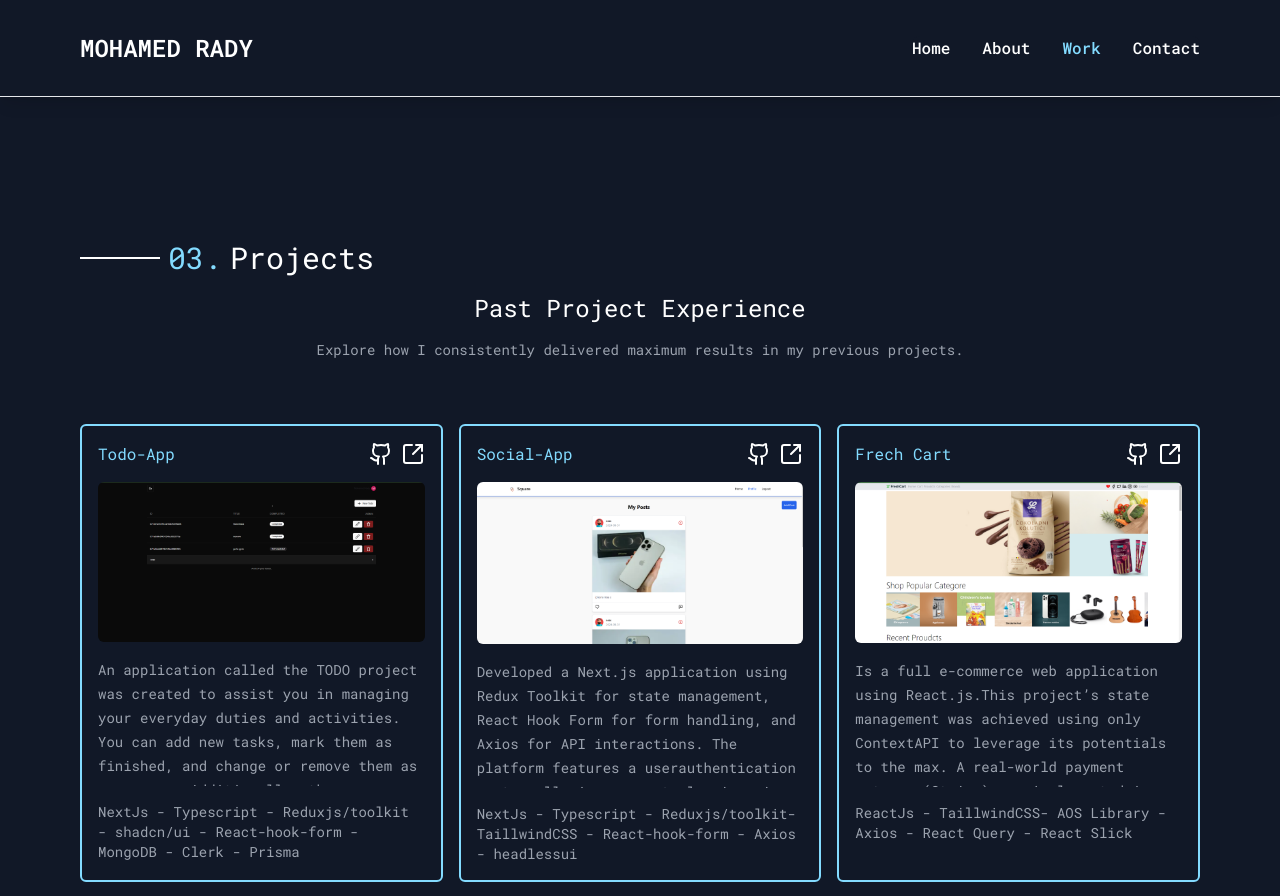
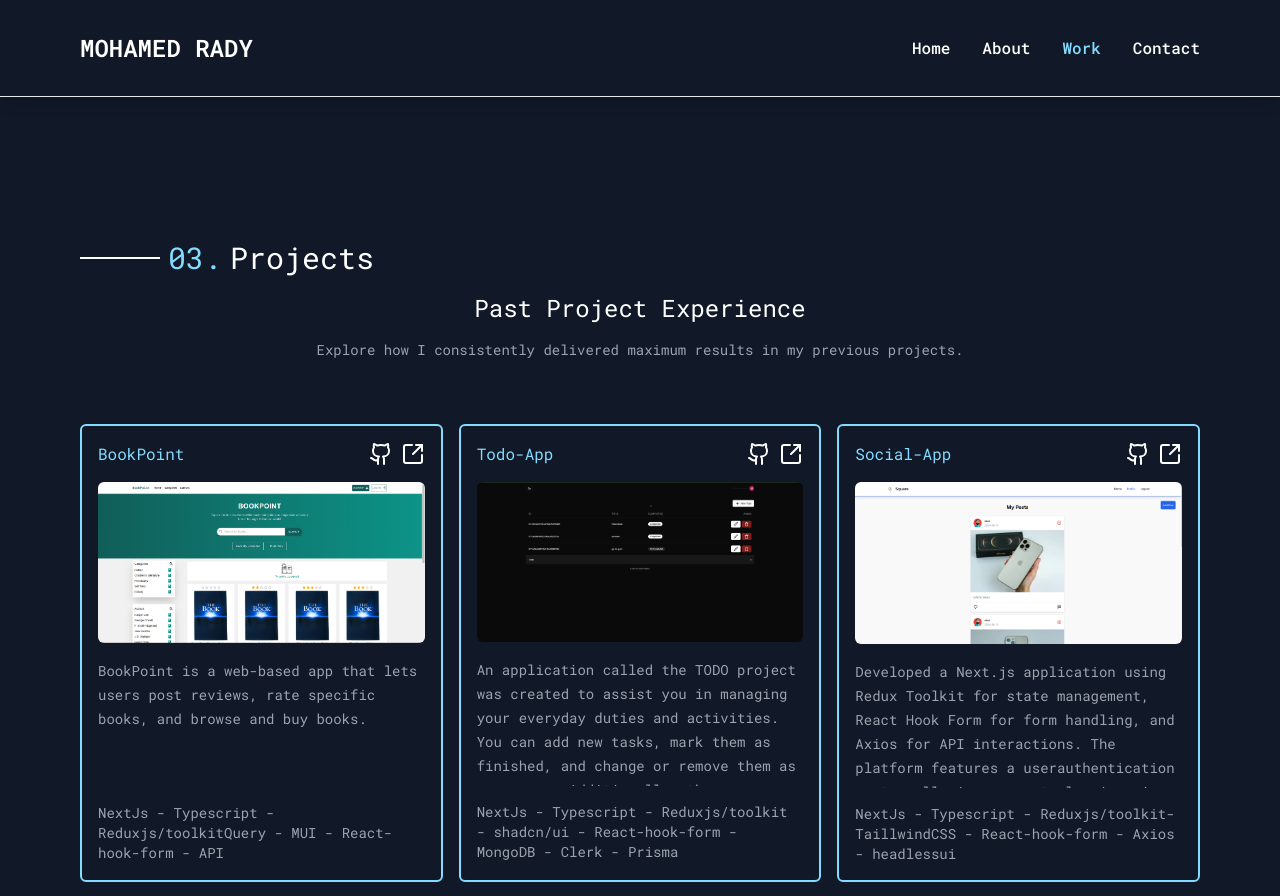
Before and after one commit to MohammedRady59/Portfolio, a React (Vite) app: page /work in a window 1280 px wide. Shown: the top 896 px of the page. Built offline with nearby package versions, Linux system fonts and the light colour scheme.

Commit message:
update New Projects

```diff
--- a/src/Components/pages/Home.jsx
+++ b/src/Components/pages/Home.jsx
@@ -14,7 +14,6 @@ function Home() {
 
     const typed = new Typed(".moveLetter", options);
 
-    // Clean up on component unmount
     return () => {
       typed.destroy();
     };
@@ -34,7 +33,7 @@ function Home() {
           I AM A <span className="moveLetter text-customBlue"></span>
         </h1>
         <a
-          href="https://drive.google.com/file/d/1mD5RCJZyR_8D0kE0536PxsoMwjhQe1i0/view?usp=sharing"
+          href="https://drive.google.com/file/d/1l1xlnOc20KWBpT8H51RuvVa5bC31pa8Q/view?usp=sharing"
           target="_blank"
           className="w-fit"
         >
--- a/src/Components/pages/Work.jsx
+++ b/src/Components/pages/Work.jsx
@@ -1,36 +1,6 @@
-import photo1 from "../../assets/Img/crud.png";
-import quran from "../../assets/Img/quran.png";
-import next from "../../assets/Img/Next.png";
-import vs from "../../assets/Img/Vs.png";
-import photo2 from "../../assets/Img/custmor.png";
-import photo3 from "../../assets/Img/footcap.png";
-import photo4 from "../../assets/Img/frech.png";
-import photo5 from "../../assets/Img/ftwk.png";
-import photo6 from "../../assets/Img/gameover.png";
-import photo7 from "../../assets/Img/plastine.png";
-import photo8 from "../../assets/Img/yummy.png";
-import todo from "../../assets/Img/Todo.png";
-import hookbank from "../../assets/Img/hookBank.png";
-import chat from "../../assets/Img/chat.png";
 import { Github, Link, SquareArrowOutUpRight } from "lucide-react";
-import { project } from "../../data";
+import { images, project } from "../../data";
 function Work() {
-  const images = [
-    todo,
-    next,
-    photo4,
-    quran,
-    chat,
-    vs,
-    hookbank,
-    photo1,
-    photo5,
-    photo7,
-    photo6,
-    photo8,
-    photo3,
-    photo2,
-  ];
   return (
     <div className="bg-head s">
       <div className="container   ">
--- a/src/data/index.js
+++ b/src/data/index.js
@@ -1,4 +1,13 @@
 export const project = [
+  {
+    name: "BookPoint",
+    details:
+      "BookPoint is a web-based app that lets users post reviews, rate specific books, and browse and buy books.",
+    skills:
+      "NextJs - Typescript - Reduxjs/toolkitQuery - MUI - React-hook-form - API ",
+    demo: "https://bookpoint.vercel.app/",
+    repo: "https://github.com/MohammedRady59/BOOKPOINT",
+  },
   {
     name: "Todo-App",
     details:
@@ -117,3 +126,35 @@ export const project = [
     repo: "https://github.com/MohammedRady59/Customer-Service",
   },
 ];
+import photo1 from "../assets/Img/crud.png";
+import quran from "../assets/Img/quran.png";
+import next from "../assets/Img/Next.png";
+import vs from "../assets/Img/Vs.png";
+import photo2 from "../assets/Img/custmor.png";
+import photo3 from "../assets/Img/footcap.png";
+import photo4 from "../assets/Img/frech.png";
+import photo5 from "../assets/Img/ftwk.png";
+import photo6 from "../assets/Img/gameover.png";
+import photo7 from "../assets/Img/plastine.png";
+import photo8 from "../assets/Img/yummy.png";
+import todo from "../assets/Img/Todo.png";
+import hookbank from "../assets/Img/hookBank.png";
+import chat from "../assets/Img/chat.png";
+import bookPoint from "../assets/Img/bookPoint.png";
+export const images = [
+  bookPoint,
+  todo,
+  next,
+  photo4,
+  quran,
+  chat,
+  vs,
+  hookbank,
+  photo1,
+  photo5,
+  photo7,
+  photo6,
+  photo8,
+  photo3,
+  photo2,
+];
```
Also changed, not shown: src/assets/Img/bookPoint.png (added).
